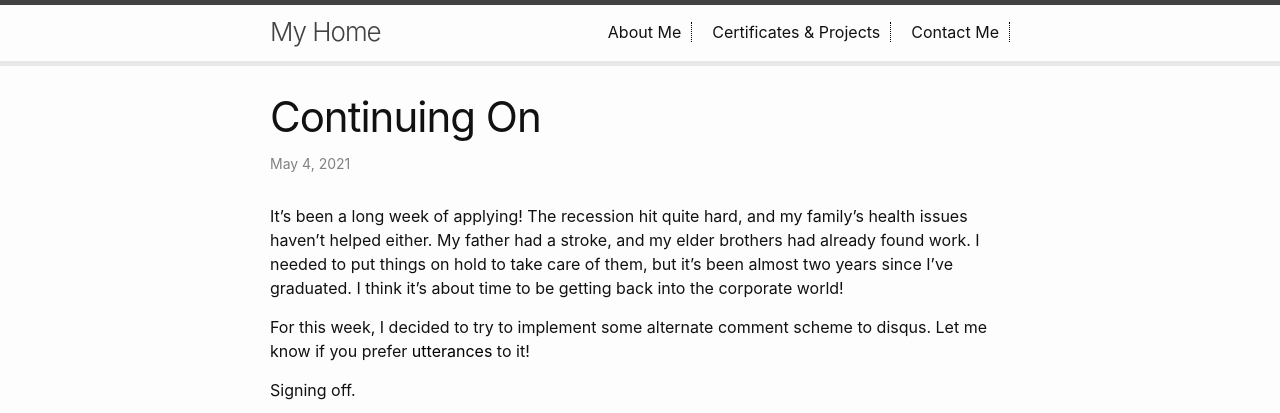
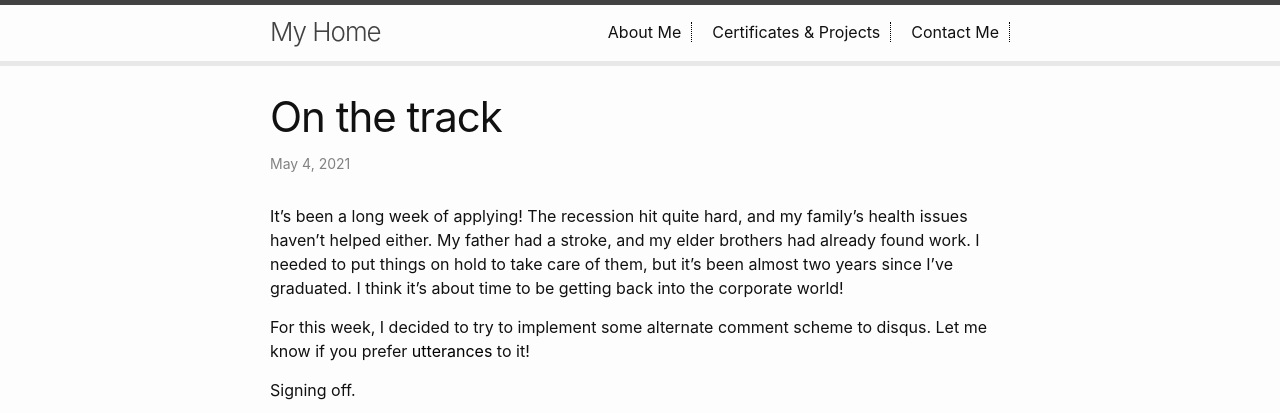
Before and after one commit to begilrene/begilrene.github.io, a Jekyll site: the page built from docs/_posts/2021-05-11-On the track.md, in a window 1280 px wide, cut to the strip 0-413 px from the top of the page. Built offline with Jekyll 4.4.1, drawn with Linux system fonts in a browser that asks for light colours; comment, search, counter and statistics services are not loaded.

```diff
--- a/docs/_posts/2021-05-11-On the track.md
+++ b/docs/_posts/2021-05-11-On the track.md
@@ -1,6 +1,6 @@
 ---
 layout: post
-title: "Continuing On"
+title: "On the track"
 comments: true
 date: 2021-05-04 01:58:00 -8000
 categories: blog
```
